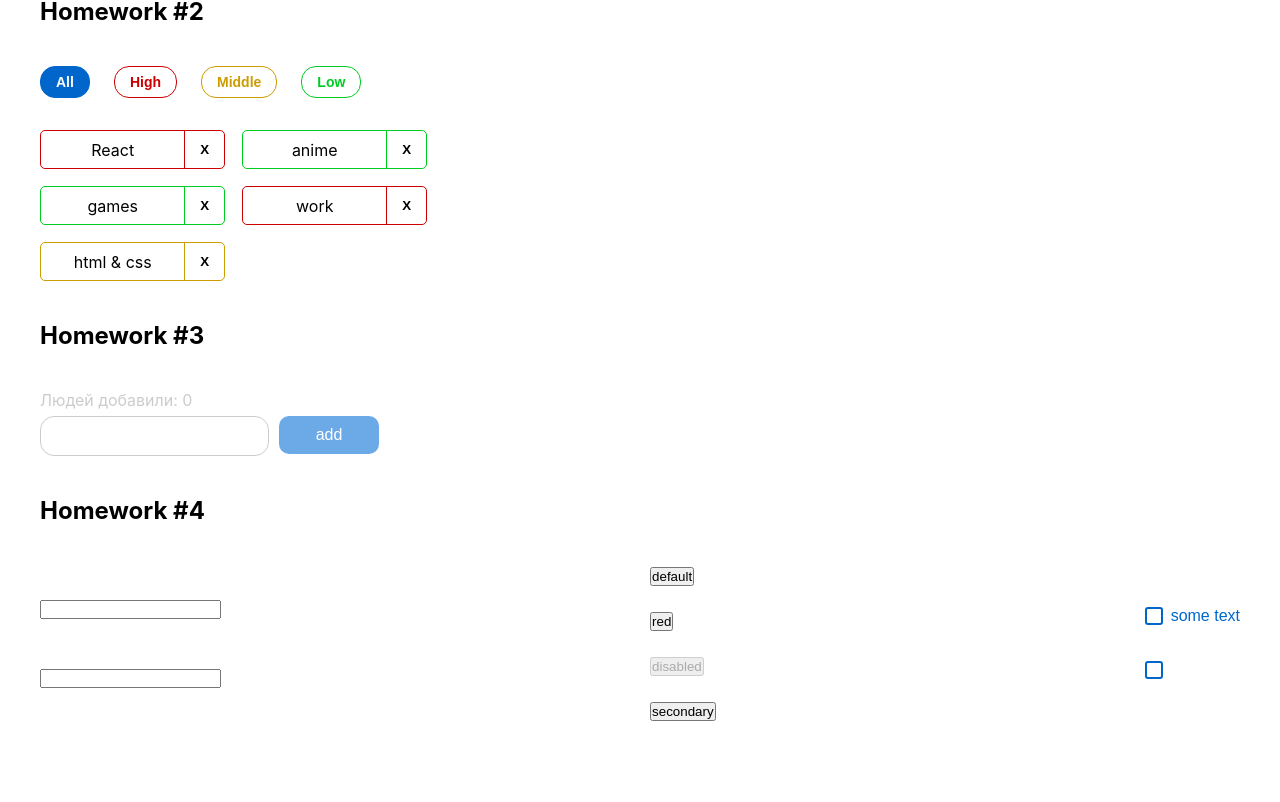
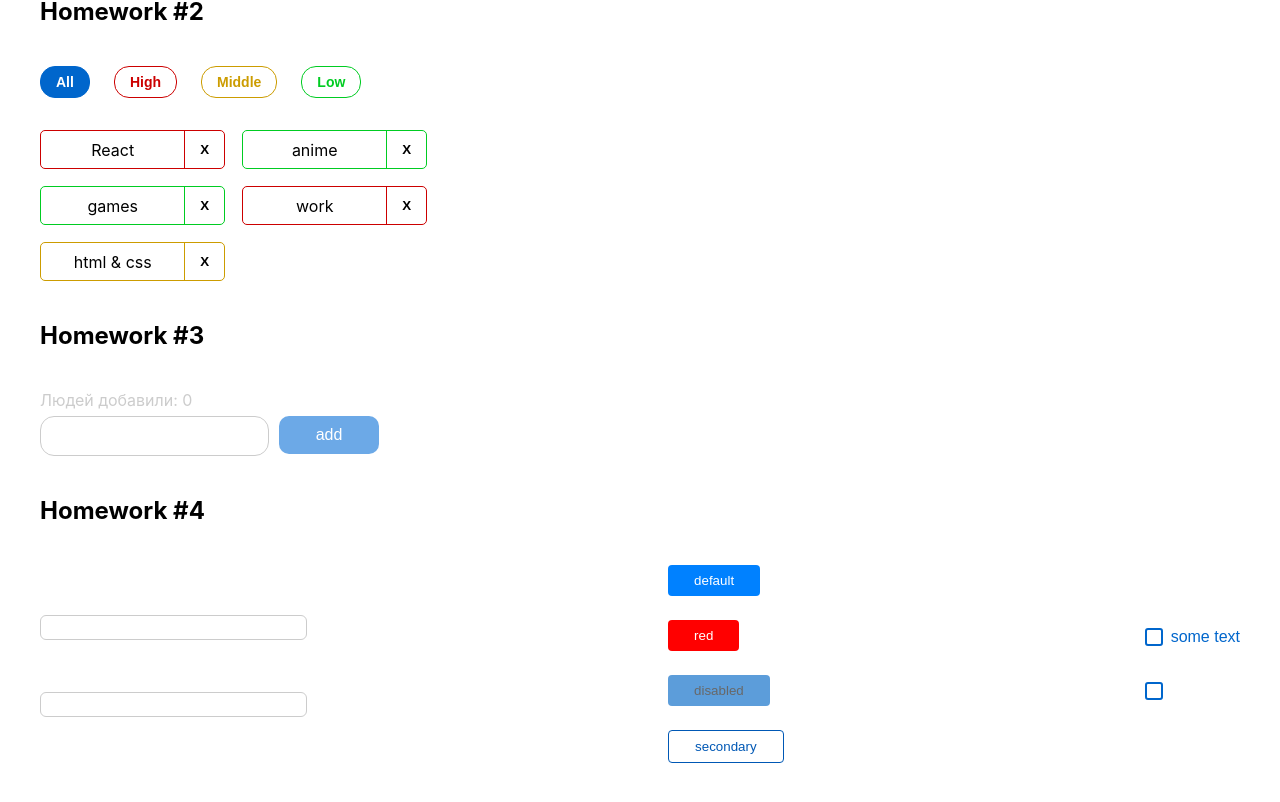
Before and after one commit to NikitaVlas/hw2, a React (Create React App) app: page / in a window 1280 px wide. Shown: the part 374-1176 px from the top of the page. Before the commit the page ends 1135 px from the top, so only its background shows below. Built offline with nearby package versions, Linux system fonts and the light colour scheme.

Commit message:
feat: hw4 full stylinf and logic

```diff
--- a/src/s2-homeworks/hw04/common/c1-SuperInputText/SuperInputText.module.css
+++ b/src/s2-homeworks/hw04/common/c1-SuperInputText/SuperInputText.module.css
@@ -2,19 +2,29 @@
 }
 
 .input {
+    outline: none;
+    border-radius: 6px;
+    font-size: 20px;
+    border: 1px solid #ccc;
 }
 
 .inputWrapper {
+    display: flex;
+    flex-direction: column-reverse;
 }
 
 .superInput {
 }
 
 .errorInput {
+    border: 1px solid #cc0000;
 }
 
 .errorInput:focus {
 }
 
 .error {
+    color: #cc0000;
+    margin-bottom: 4px;
+    font-size: 12px;
 }
--- a/src/s2-homeworks/hw04/common/c2-SuperButton/SuperButton.module.css
+++ b/src/s2-homeworks/hw04/common/c2-SuperButton/SuperButton.module.css
@@ -1,35 +1,55 @@
 .button {
+    cursor: pointer;
+    padding: 8px 26px;
+    border-radius: 4px;
+    border: none;
+    outline: none;
 }
 
 .disabled {
+    color: #686868;
+    background-color: #5c9dda;
 }
 
 .secondary {
+    color: #0058b5;
+    background-color: #ffffff;
+    border: 1px solid #0058b5;
 }
 
 .default {
+    background-color: #0081ff;
+    color: white;
 }
 
 .red {
+    background-color: #ff0000;
+    color: white;
 }
 
 .default:hover {
+    background-color: #3d9dff;
 }
 
 .red:hover {
+    background-color: #ff4343;
 }
 
 .secondary:hover {
+    background-color: #eaf2fd;
 }
 
 
 .default:active {
+    background-color: #0058b1;
 }
 
 .secondary:active {
+    background-color: #b7d5fa;
 }
 
 .red:active {
+    background-color: #b10b0b;
 }
 
 .button:disabled {
--- a/src/s2-homeworks/hw04/common/c2-SuperButton/SuperButton.tsx
+++ b/src/s2-homeworks/hw04/common/c2-SuperButton/SuperButton.tsx
@@ -11,18 +11,21 @@ type SuperButtonPropsType = DefaultButtonPropsType & {
 
 const SuperButton: React.FC<SuperButtonPropsType> = (
     {
-        xType,
+        xType = 'default',
         className,
         disabled,
         ...restProps // все остальные пропсы попадут в объект restProps, там же будет children
     }
 ) => {
     const finalClassName = s.button
-        // + (disabled
-        //         ? ...
-        //         : xType === 'red'
-        //             ? ...
+        + (disabled ? ' ' + s.disabled
+            : xType === 'red' ? ' ' + s.red
+                : xType === 'default' ? ' ' + s.default
+                    : xType === 'secondary' ? ' ' + s.secondary
+                        : '')
         + (className ? ' ' + className : '') // задачка на смешивание классов
+
+    console.log(xType)
 
     return (
         <button
--- a/src/s2-homeworks/hw04/common/c3-SuperCheckbox/SuperCheckbox.tsx
+++ b/src/s2-homeworks/hw04/common/c3-SuperCheckbox/SuperCheckbox.tsx
@@ -26,9 +26,10 @@ const SuperCheckbox: React.FC<SuperCheckboxPropsType> = (
         ...restProps // все остальные пропсы попадут в объект restProps
     }
 ) => {
-    const onChangeCallback = (e: ChangeEvent<HTMLInputElement>) => {
+    const onChangeCallback = (e: ChangeEvent<HTMLInputElement>) =>{
         // задачка на написание онченджа
-
+        onChange?.(e)
+        onChangeChecked?.(e.currentTarget.checked)
     }
 
     const finalInputClassName = s.checkbox
```
